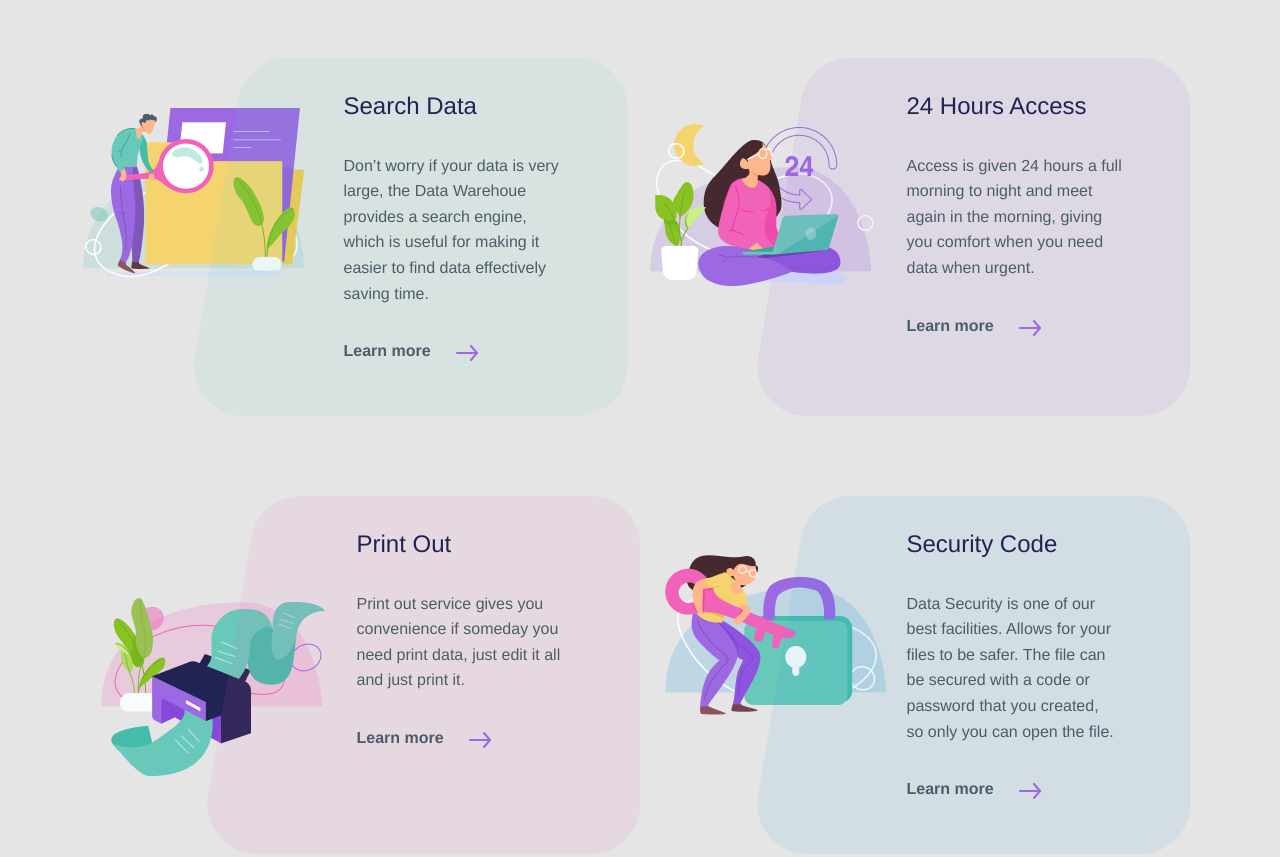
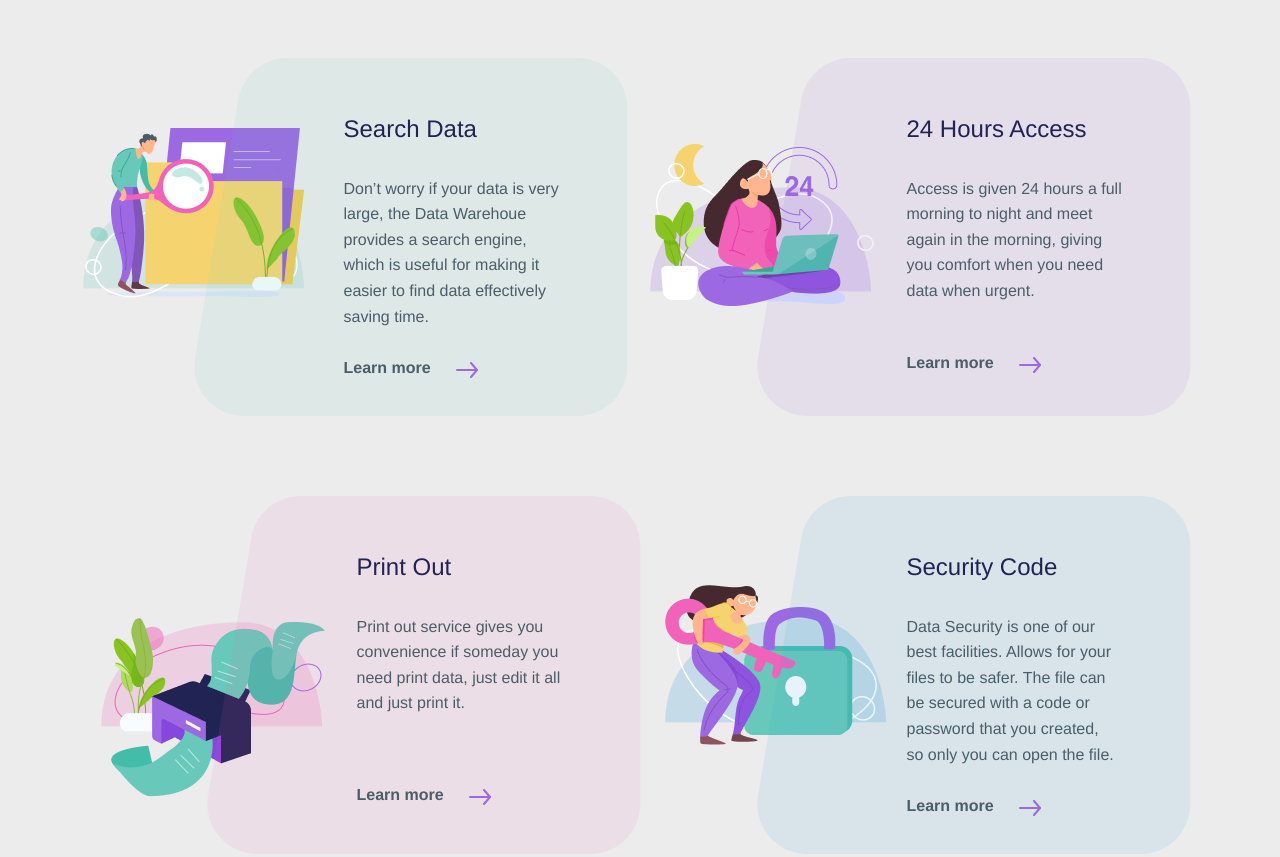
Before and after one commit to Parthvi-Jariwala/Figma_project, a plain HTML site: page site/Index.html in a window 1280 px wide. Shown: the part 1720-2577 px from the top of the page. Drawn offline with Linux system fonts and the light colour scheme; a web font is replaced by a local one.

Commit message:
made few changes

```diff
--- a/site/Index.html
+++ b/site/Index.html
@@ -83,7 +83,7 @@
                 <a href="#">wordfaang.com</a>
                 <p>Suspendisse ultrices at diam lectus nullam.<br> Nisl, sagittis viverra enim erat tortor ultricies<br> massa turpis. Arcu pulvinar aenean nam laoreet<br> nulla.</p>
             </div>
-            <div class="jeny" style="background-image: url(../site/Images/Rectangle_05.png); background-repeat: no-repeat;">
+            <div class="jeny" style="background-image: url(../ClickUp/Images/Rectangle_05.png); background-repeat: no-repeat;">
                 <img src="Images/Jeny Deo.png">
                 <h5>Jeny Doe</h5>
                 <a href="#">UX Engineer</a>
--- a/site/scss/style.scss
+++ b/site/scss/style.scss
@@ -13,9 +13,9 @@ $color5:#68C9BA;
     padding: 0px;
 }
 body{
-    background-color: #E5E5E5;
     width: 1600px;
     height: 4350px;
+    background-color: #ececec;
     max-width: 1117px;
     margin: auto;
     font-family: 'Avenir', Helvetica, sans-serif;
@@ -30,7 +30,7 @@ header{
 
     button{
         float: right;
-        margin-top: -50px;
+        margin-top: -40px;
         padding: 15px 25px;
         font-size: 16px;
         line-height: 25.6px;
@@ -50,7 +50,7 @@ header{
     nav{
         float: right;
         margin-right: 52%;
-        margin-top: -50px;
+        margin-top: -60px;
     }
     li{
         display: inline;
@@ -89,13 +89,15 @@ header{
             border: 0px;
             padding: 16px 37px 15px;
             font-weight: 600;
+            font-size: 18px;
             line-height: 28.8px;
+            margin-top: 40px;
         }
     }
     img{
         width: 885px;
         height: 468px;
-        margin-top: -350px;
+        margin-top: -400px;
         float: right;
         margin-right: -120px;
     }
@@ -150,7 +152,7 @@ header{
             float: left;
             img{
                 float: left;
-                margin-top: 50px;
+                margin-top: 70px;
                 margin-right: -120px;
             }
             div{
@@ -167,6 +169,7 @@ header{
                     line-height: 31.2px;
                     font-weight: 400;
                     margin-left: 150px;
+                    margin-top: 55px;
                 }
                 p{
                     font-size: 16px;
@@ -177,6 +180,7 @@ header{
                     font-weight: 800;
                     letter-spacing: 0.5%;
                     float: left;
+                    margin-top: 10px;
 
                     img{
                         float: right;
@@ -191,7 +195,7 @@ header{
             float: right;
             img{
                 float: left;
-                margin-top: 50px;
+                margin-top: 70px;
                 margin-right: -120px;
             }
             div{
@@ -208,6 +212,7 @@ header{
                     line-height: 31.2px;
                     font-weight: 400;
                     margin-left: 150px;
+                    margin-top: 55px;
                 }
                 p{
                     font-size: 16px;
@@ -218,6 +223,7 @@ header{
                     font-weight: 800;
                     letter-spacing: 0.5%;
                     float: left;
+                    margin-top: 30px;
 
                     img{
                         float: right;
@@ -236,7 +242,7 @@ header{
             margin-top: 80px;
             img{
                 float: left;
-                margin-top: 100px;
+                margin-top: 120px;
                 margin-right: -100px;
             }
             div{
@@ -254,6 +260,7 @@ header{
                     line-height: 31.2px;
                     font-weight: 400;
                     margin-left: 150px;
+                    margin-top: 55px;
                 }
                 p{
                     font-size: 16px;
@@ -264,6 +271,7 @@ header{
                     font-weight: 800;
                     letter-spacing: 0.5%;
                     float: left;
+                    margin-top: 50px;
 
                     img{
                         float: right;
@@ -279,7 +287,7 @@ header{
             margin-top: 80px;
             img{
                 float: left;
-                margin-top: 50px;
+                margin-top: 80px;
                 margin-right: -130px;
             }
             div{
@@ -296,6 +304,7 @@ header{
                     line-height: 31.2px;
                     font-weight: 400;
                     margin-left: 150px;
+                    margin-top: 55px;
                 }
                 p{
                     font-size: 16px;
@@ -306,6 +315,7 @@ header{
                     font-weight: 800;
                     letter-spacing: 0.5%;
                     float: left;
+                    margin-top: 10px;
 
                     img{
                         float: right;
@@ -330,7 +340,7 @@ header{
         font-size: 40px;
         font-weight: bold;
         color: #FFFF;
-        padding-top: 150px;
+        padding-top: 120px;
         margin-left: 80px;
     }
     .john{
@@ -492,6 +502,7 @@ footer{
                 margin-left: 410px;
                 background-color: $color4;
                 color: #FFFF;
+                box-shadow: 0px 0px;
             }
         }
     }
```
Also changed, not shown: site/css/style.css, 1 other file.
